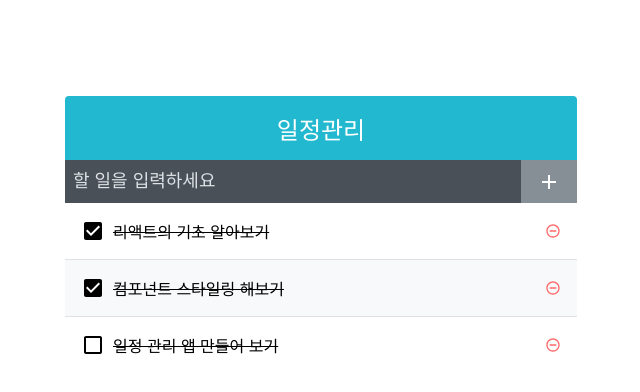
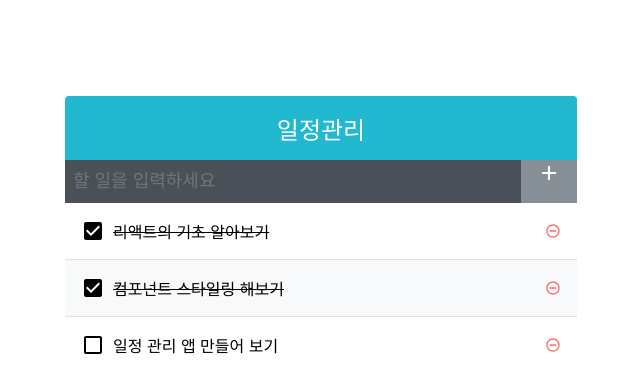
Before and after one commit to sundoforce/todo-app, a React (Create React App) app: page / in a window 1280 px wide. Shown: the top 392 px of the page, without its empty margins (319-959 px from the left). Built offline with nearby package versions, Linux system fonts and the light colour scheme.

Commit message:
todo-list app , react first project success

```diff
--- a/src/App.js
+++ b/src/App.js
@@ -37,10 +37,30 @@ const App = () => {
     },
     [todos],
   );
+
+
+  const onRemove = useCallback(
+    id => {
+      setTodos(todos.filter(todo => todo.id !== id ));
+    },
+    [todos],
+  );
+
+  const onToggle = useCallback(
+    id => {
+      setTodos(
+        todos.map(todo =>
+          todo.id === id ? { ...todo, checked: !todo.checked } : todo,
+        ),
+      );
+    },
+    [todos],
+  );
+
   return (
     <TodoTemplate>
       <TodoInsert onInsert={onInsert} />
-      <TodoList todos={todos} />
+      <TodoList todos={todos} onRemove={onRemove} onToggle={onToggle} />
     </TodoTemplate>
   )
 }
--- a/src/components/TodoInsert.js
+++ b/src/components/TodoInsert.js
@@ -13,7 +13,6 @@ const TodoInsert = ( { onInsert } ) => {
 
     const onSubmit = useCallback(
         e => {
-        debugger;
         onInsert(value);
         setValue('');
         e.preventDefault();
--- a/src/components/TodoInsert.scss
+++ b/src/components/TodoInsert.scss
@@ -10,7 +10,7 @@
     font-size: 1.125rem;
     line-height: 1.5;
     color: white;
-    &::placeholder {
+    &:placeholder {
       color: #dee2e6;
     }
     // 버튼을 제외한 영역을 모두 차지하기
@@ -27,7 +27,6 @@
     padding-right: 1rem;
     font-size: 1.5rem;
     display: flex;
-    align-items: center;
     cursor: pointer;
     transition: 0.1s background ease-in;
     &:hover {
--- a/src/components/TodoList.js
+++ b/src/components/TodoList.js
@@ -1,11 +1,12 @@
 import React from 'react';
 import TodoListItem from './TodoListItem';
 
-const TodoList = ({ todos }) => {
+const TodoList = ({ todos, onRemove, onToggle }) => {
     return (
         <div className="TodoList">
             {todos.map(todo => (
-               <TodoListItem todo={todo} key={todo.id} />
+               <TodoListItem todo={todo} key={todo.id} onRemove={onRemove}
+               onToggle={onToggle}/>
             ))}
         </div>
     )
--- a/src/components/TodoListItem.js
+++ b/src/components/TodoListItem.js
@@ -7,15 +7,15 @@ import {
 import cn from 'classnames';
 import './TodoListItem.scss';
 
-const TodoListItem = ( {todo} ) => {
-    const { text, checked } = todo;
+const TodoListItem = ( { todo, onRemove, onToggle } ) => {
+    const { id, text, checked } = todo;
     return (
         <div className="TodoListItem">
-            <div className={cn('checkbox', { checked })}>
+            <div className={cn('checkbox', { checked })} onClick={() => onToggle(id)}>
                 {checked ? <MdCheckBox /> : <MdCheckBoxOutlineBlank />}
                 <div className="text">{ text } </div>
             </div>
-            <div className="remove">
+            <div className="remove" onClick={() => onRemove(id)}>
                 <MdRemoveCircleOutline />
             </div>
         </div>
--- a/src/components/TodoListItem.scss
+++ b/src/components/TodoListItem.scss
@@ -11,14 +11,24 @@
     display: flex;
     align-items: center;
     svg {
+      // 아이콘
       font-size: 1.5rem;
     }
     .text {
       margin-left: 0.5rem;
-      text-decoration: line-through;
+      flex: 1; // 차지할 수 있는 영역 모두 차지
+    }
+    // 체크되었을
+    &.checked {
+      svg {
+        font-size: 1.5rem;
+      }
+      .text {
+        margin-left: 0.5rem;
+        text-decoration: line-through;
+      }
     }
   }
-
   .remove {
     display: flex;
     align-items: center;
```
